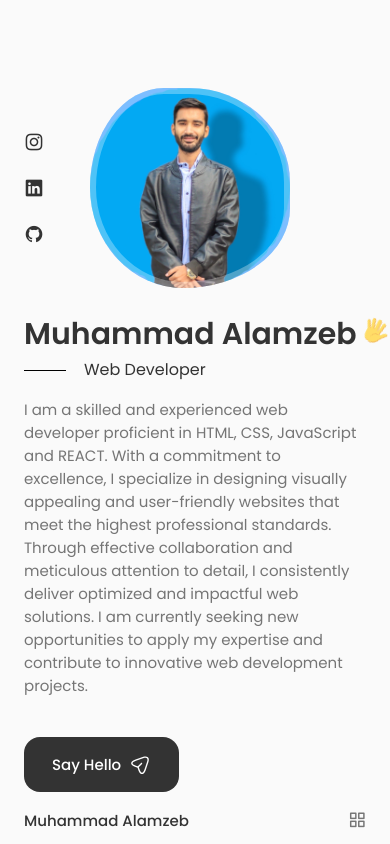
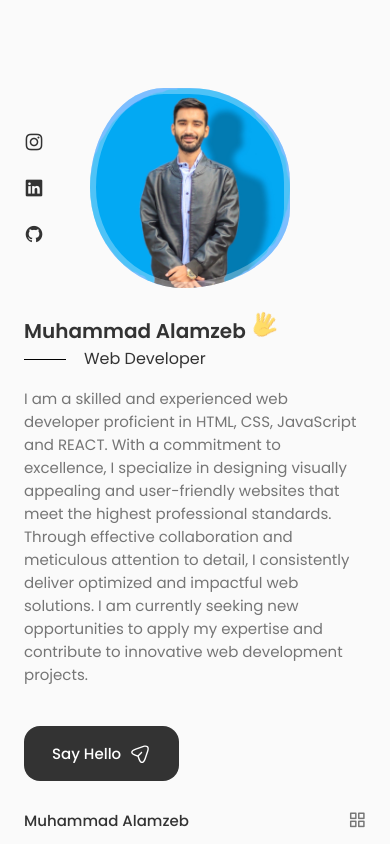
Before and after one commit to muhammadalamzeb/portfolio, a React (Create React App) app: page / in a window 390 px wide. Shown: the top 844 px of the page. Built offline with nearby package versions, Linux system fonts and the light colour scheme.

Commit message:
responsive design changes

```diff
--- a/src/components/home/home.css
+++ b/src/components/home/home.css
@@ -183,6 +183,11 @@
         font-size: 30px;
     }
   }
+  @media screen and (max-width: 480px){
+    .home__title{
+        font-size: 20px;
+    }
+  }
 
   /* For small devices */
   @media screen and (max-width: 350px){
```
Also changed, not shown: 6 other files (tests, documents, lock files or other folders).
